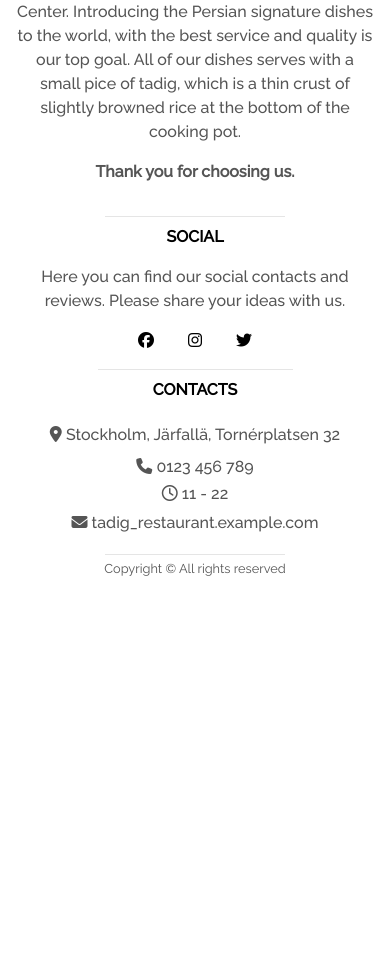
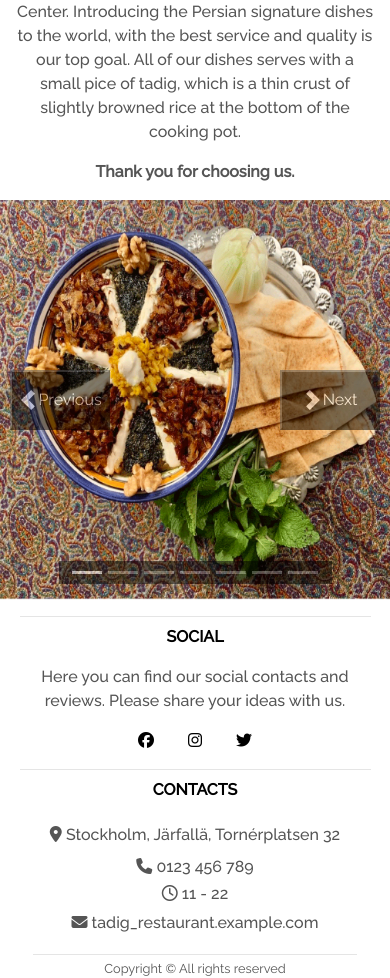
Before and after one commit to behnazkhoshnood/tadig_restaurant_v2, a Django app: page / in a window 390 px wide. Shown: the part 96-1074 px from the top of the page. Run offline with Django 3.2, Linux system fonts and the light colour scheme; some libraries are stand-ins or nearby versions.

Commit message:
working on index template

```diff
--- a/home/templates/home/index.html
+++ b/home/templates/home/index.html
@@ -26,7 +26,7 @@
                 Thank you for choosing us.
             </p>
         </div>
-        <div id="carouselExampleDark" class="carousel carousel-dark slide  d-none d-sm-block col-12 col-sm-7 col-md-6 p-0" data-ride="carousel">
+        <div id="carouselExampleDark" class="carousel carousel-dark slide d-md-block col-12 col-sm-7 col-md-6 p-0" data-ride="carousel">
             <ol class="carousel-indicators">
                 <li data-target="#carouselExampleDark" data-slide-to="0" class="active"></li>
                 <li data-target="#carouselExampleDark" data-slide-to="1"></li>
--- a/static/css/base.css
+++ b/static/css/base.css
@@ -8,6 +8,10 @@ html {
     font-family: 'Raleway';
     color: #555;
     font-weight: 500;
+}
+
+hr{
+    width: 90%;
 }
 
 h1,
@@ -90,11 +94,10 @@ strong{
     padding: 10px;
     margin: 10px;
     color: white;
+    width: 100px
 }
 
-.carousel-control-prev{
-    width: 100px
-}
+
 
 .carousel-control-prev-icon,
 .carousel-control-next-icon{
@@ -104,7 +107,6 @@ strong{
 .carousel-indicators {
     position: absolute;
     right: 0;
-    bottom: 0;
     left: 0;
     z-index: 15;
     display: -ms-flexbox;
--- a/templates/includes/footer.html
+++ b/templates/includes/footer.html
@@ -1,7 +1,7 @@
 {% load i18n %}
 
-    <hr class="w-50 mb-1 d-block d-sm-none">
     <div class="row ">
+        <hr class="mb-1 d-block d-sm-none">
         <div class="col-12 col-sm-6">
             <p class="logo-font font-weight-bold text-black text-center mt-1">Social</p>
             <p class="social-note text-center">
@@ -14,7 +14,7 @@
                 <li class="col inline"><a href="https://twitter.com/" target="_blank"><i class="fab fa-twitter text-black"></i></a></li>
             </ul>
         </div>
-        <hr class="w-50 mb-1 d-block d-sm-none">
+        <hr class="mb-1 d-block d-sm-none">
         <div class="col-12 col-sm-6">
             <p class="logo-font font-weight-bold text-black text-center mt-1">Contacts</p>
             <ul class="contacts list-inline list-unstyled text-center my-0">
@@ -25,7 +25,7 @@
             </ul>
         </div>
     </div>
-    <hr class="w-50 mb-1">
+    <hr class="mb-1">
         <div class="col-md-12">
             <p class="small mt-1 text-center"> Copyright &copy; All rights reserved</p>
         </div>
```
